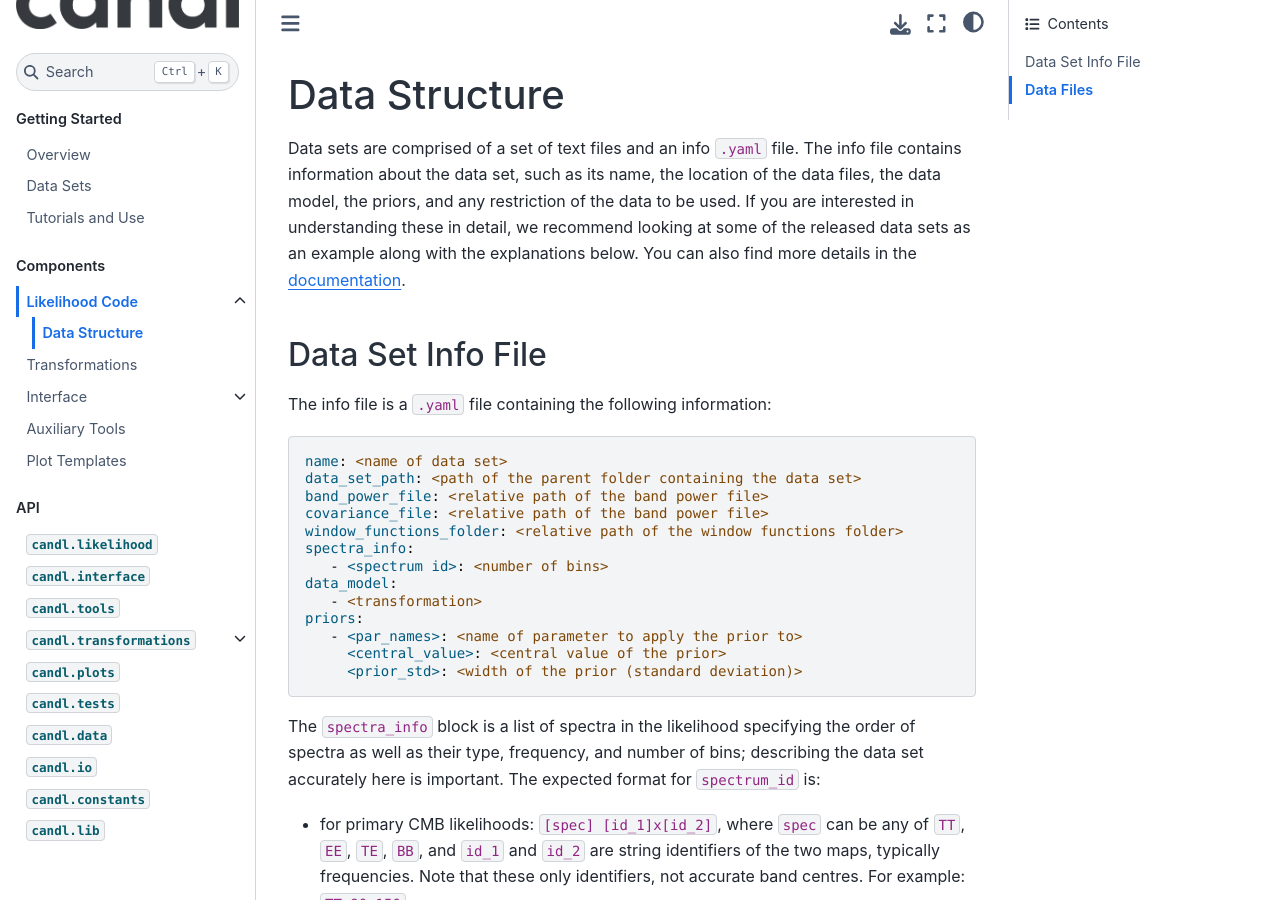
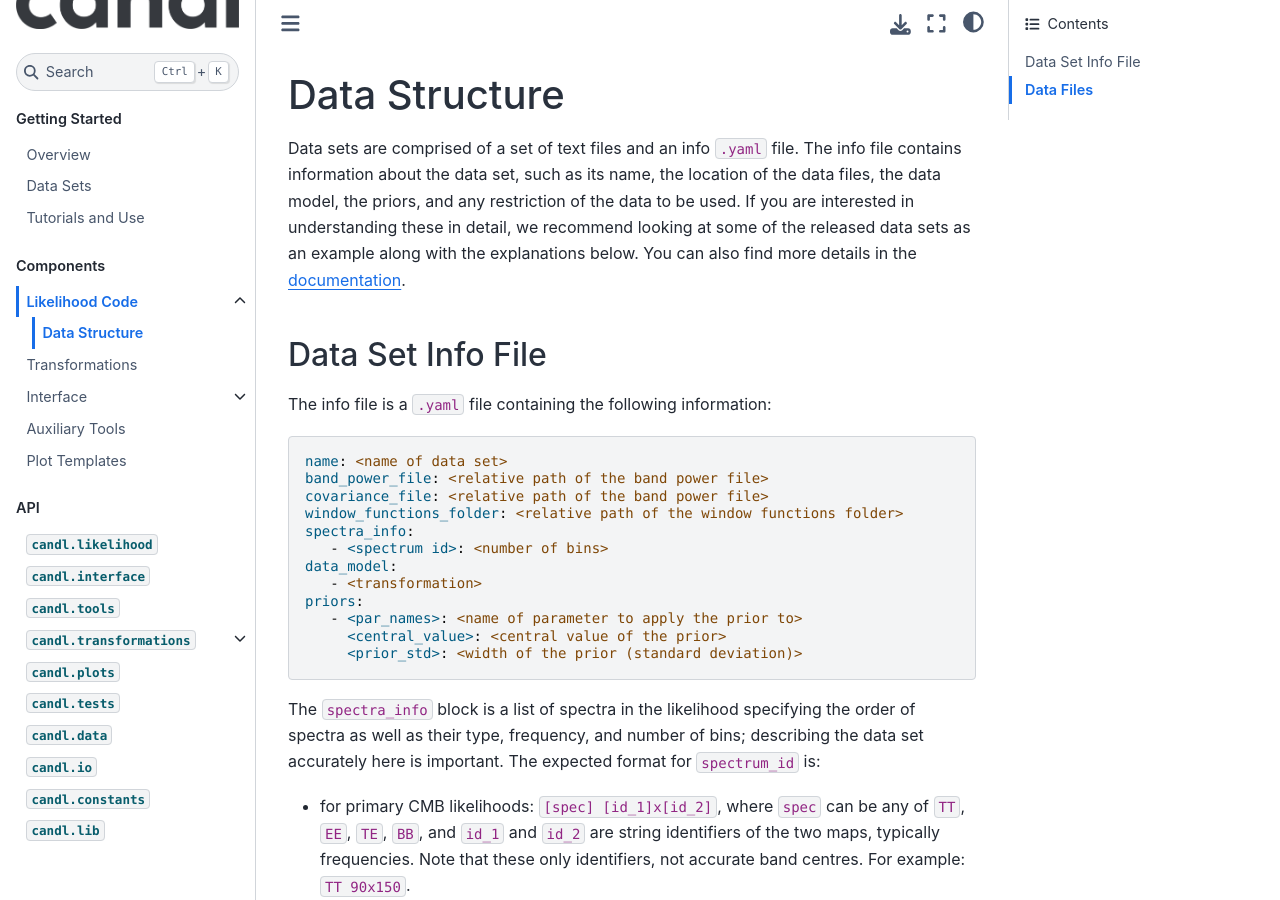
Before and after one commit to Lbalkenhol/candl, a Sphinx documentation site: the page built from docs/like/like_data_structure.rst, in a window 1280 px wide and 900 px high. Built offline with Sphinx 7.4.7 and the Sphinx Book theme 1.1.4, drawn with Linux system fonts in a browser that asks for light colours; some of the changed lines change nothing that is shown.

Commit message:
docs tweak

```diff
--- a/docs/like/like_data_structure.rst
+++ b/docs/like/like_data_structure.rst
@@ -14,7 +14,6 @@ The info file is a ``.yaml`` file containing the following information:
 .. code-block:: yaml
 
       name: <name of data set>
-      data_set_path: <path of the parent folder containing the data set>
       band_power_file: <relative path of the band power file>
       covariance_file: <relative path of the band power file>
       window_functions_folder: <relative path of the window functions folder>
```
